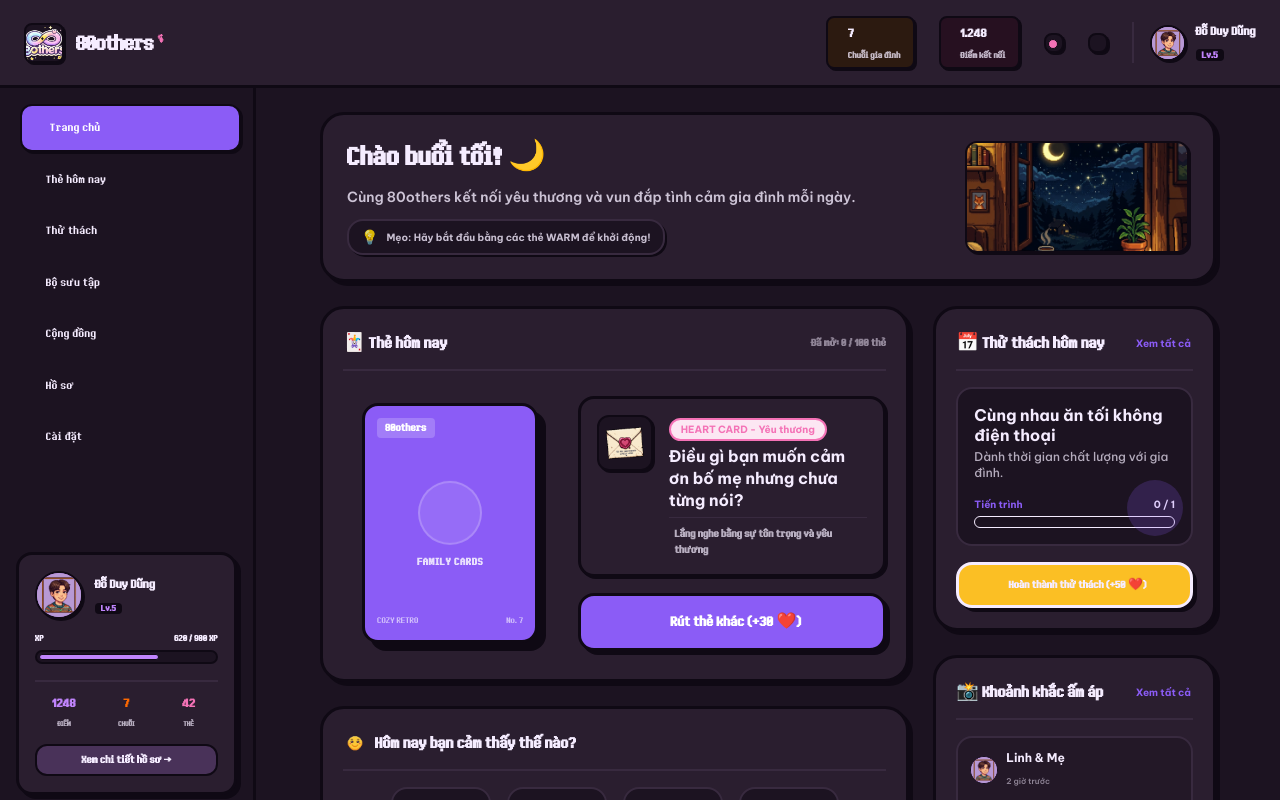
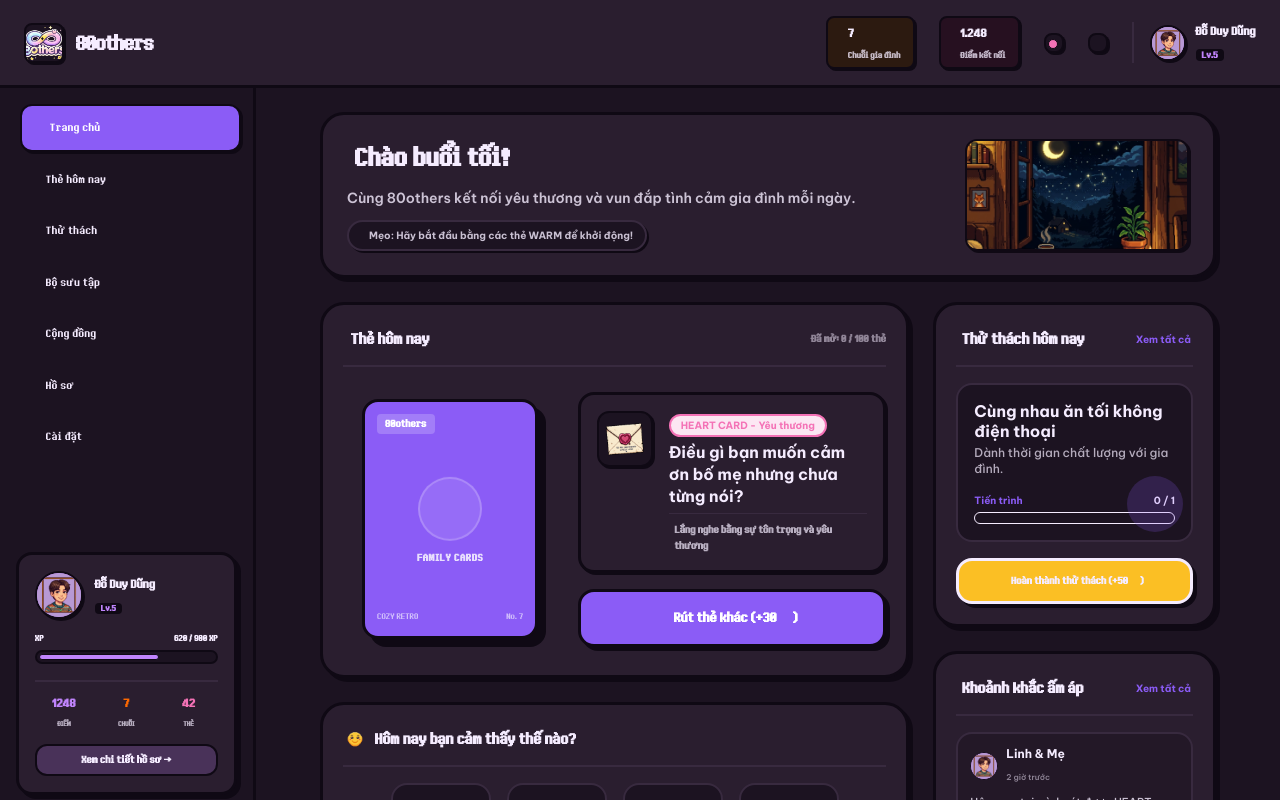
Before and after one commit to dungddhe182379/80others, a Next.js app: page / in a window 1280 px wide. Shown: the top 800 px of the page. Built offline with nearby package versions, Linux system fonts and the light colour scheme; a web font is replaced by a local one.

Commit message:
feat: implement Navigation component and core layout pages for dashboard, cards, challenges, community, and profile

```diff
--- a/src/app/cards/page.tsx
+++ b/src/app/cards/page.tsx
@@ -519,7 +519,7 @@ function CardsPageContent() {
                     className="py-3 px-4 bg-brand-pink text-white font-pixel font-bold rounded-2xl border-3 border-brand-outline shadow-pixel hover:shadow-pixel-hover hover:-translate-y-0.5 active:translate-y-0 transition-all text-xs flex items-center justify-center gap-1 cursor-pointer"
                   >
                     <i className="hn hn-check-circle-solid text-[14px]" />
-                    Hoàn thành (+30 ❤️)
+                    Hoàn thành (+30 <i className="hn hn-heart-solid text-[14px]" />)
                   </button>
                 )}
               </div>
--- a/src/app/challenges/page.tsx
+++ b/src/app/challenges/page.tsx
@@ -32,8 +32,8 @@ export default function ChallengesPage() {
       {/* 1. CHALLENGE HERO */}
       <section className="bg-brand-card border-3 border-brand-outline p-6 rounded-3xl shadow-pixel text-center space-y-3 relative overflow-hidden">
         {/* Background sparkles */}
-        <div className="absolute top-2 right-4 text-xl animate-bounce">✨</div>
-        <div className="absolute bottom-4 left-6 text-lg animate-bounce" style={{ animationDelay: '1s' }}>💖</div>
+        <i className="absolute top-2 right-4 hn hn-sparkles-solid text-brand-yellow text-xl animate-bounce" />
+        <i className="absolute bottom-4 left-6 hn hn-heart-solid text-brand-pink text-lg animate-bounce" style={{ animationDelay: '1s' }} />
 
         <div className="w-16 h-16 rounded-full border-3 border-brand-outline bg-brand-yellow flex items-center justify-center mx-auto shadow-pixel-sm">
           <i className="hn hn-trophy-solid text-2xl text-brand-text" />
@@ -94,7 +94,7 @@ export default function ChallengesPage() {
 
                   {/* Reward Badge */}
                   <span className="shrink-0 font-pixel text-[10px] font-bold text-brand-pink border-2 border-brand-pink bg-pink-50/50 px-2 py-0.5 rounded-lg flex items-center gap-1 select-none">
-                    ❤️ +{ch.points}
+                    <i className="hn hn-heart-solid text-[10px] text-brand-pink" /> +{ch.points}
                   </span>
                 </div>
 
--- a/src/app/page.tsx
+++ b/src/app/page.tsx
@@ -87,7 +87,8 @@ export default function HomePage() {
     completedCardIds
   } = useApp();
 
-  const [greeting, setGreeting] = useState("Chào buổi tối! 🌙");
+  const [greetingText, setGreetingText] = useState("Chào buổi tối!");
+  const [greetingIcon, setGreetingIcon] = useState("hn-moon-solid");
   const [currentCard, setCurrentCard] = useState(CARD_POOL[0]);
   const [isFlipped, setIsFlipped] = useState(false);
   const [drawCount, setDrawCount] = useState(0);
@@ -96,11 +97,14 @@ export default function HomePage() {
   useEffect(() => {
     const hours = new Date().getHours();
     if (hours >= 5 && hours < 12) {
-      setGreeting("Chào buổi sáng! ☀️");
+      setGreetingText("Chào buổi sáng!");
+      setGreetingIcon("hn-sun-solid");
     } else if (hours >= 12 && hours < 18) {
-      setGreeting("Chào buổi chiều! 🌤️");
+      setGreetingText("Chào buổi chiều!");
+      setGreetingIcon("hn-sun-solid");
     } else {
-      setGreeting("Chào buổi tối! 🌙");
+      setGreetingText("Chào buổi tối!");
+      setGreetingIcon("hn-moon-solid");
     }
   }, []);
 
@@ -165,14 +169,15 @@ export default function HomePage() {
       <section className="bg-brand-card border-3 border-brand-outline p-6 rounded-3xl shadow-pixel relative overflow-hidden flex flex-col md:flex-row items-center justify-between gap-6">
         <div className="space-y-3 flex-grow">
           <h2 className="font-pixel text-2xl md:text-3xl font-bold text-brand-text flex items-center gap-2">
-            {greeting}
+            <i className={`hn ${greetingIcon} text-brand-yellow text-[22px]`} />
+            {greetingText}
           </h2>
           <p className="text-brand-text/80 text-xs md:text-sm font-semibold">
             Cùng 80others kết nối yêu thương và vun đắp tình cảm gia đình mỗi ngày.
           </p>
           {/* Decorative elements */}
           <div className="flex items-center gap-2 bg-brand-bg border-2 border-brand-border px-3 py-1.5 rounded-2xl w-fit shadow-pixel-sm">
-            <span className="animate-pulse text-sm">💡</span>
+            <i className="hn hn-lightbulb-solid text-brand-yellow text-[14px] animate-pulse" />
             <span className="text-[10px] font-bold text-brand-text/80">Mẹo: Hãy bắt đầu bằng các thẻ WARM để khởi động!</span>
           </div>
         </div>
@@ -219,7 +224,8 @@ export default function HomePage() {
           <section className="bg-brand-card border-3 border-brand-outline p-5 rounded-3xl shadow-pixel">
             <div className="flex items-center justify-between mb-4 border-b-2 border-brand-border pb-3">
               <h3 className="font-pixel text-lg font-bold flex items-center gap-2">
-                🃏 Thẻ hôm nay
+                <i className="hn hn-shapes-solid text-brand-purple text-[18px]" />
+                Thẻ hôm nay
               </h3>
               <span className="text-xs font-semibold text-brand-text/50 font-pixel">
                 Đã mở: {completedCardIds.length} / 100 thẻ
@@ -293,7 +299,7 @@ export default function HomePage() {
                   className="w-full py-3.5 px-6 bg-brand-purple text-white font-pixel font-bold rounded-2xl border-3 border-brand-outline shadow-pixel hover:shadow-pixel-hover hover:-translate-y-0.5 active:translate-y-0 transition-all flex items-center justify-center gap-2 text-sm sm:text-base cursor-pointer"
                 >
                   <i className={`hn hn-refresh text-[18px] ${isFlipped ? "animate-spin" : ""}`} />
-                  Rút thẻ khác (+30 ❤️)
+                  Rút thẻ khác (+30 <i className="hn hn-heart-solid text-[14px] text-brand-pink" />)
                 </button>
               </div>
             </div>
@@ -369,7 +375,8 @@ export default function HomePage() {
               <div>
                 <div className="flex items-center justify-between mb-4 border-b-2 border-brand-border pb-3">
                   <h3 className="font-pixel text-lg font-bold flex items-center gap-1.5">
-                    📅 Thử thách hôm nay
+                    <i className="hn hn-calender-solid text-brand-yellow text-[18px]" />
+                    Thử thách hôm nay
                   </h3>
                   <Link href="/challenges" className="text-[10px] font-bold text-brand-purple hover:underline flex items-center">
                     Xem tất cả <i className="hn hn-angle-right-solid text-[10px] ml-0.5" />
@@ -408,7 +415,7 @@ export default function HomePage() {
               {todayChallenge.completed ? (
                 <div className="challenge-done w-full py-2.5 font-bold border-2 rounded-2xl flex items-center justify-center gap-1.5 text-xs">
                   <i className="hn hn-check-circle-solid text-[16px]" />
-                  Đã hoàn thành! (+{todayChallenge.points} ❤️)
+                  Đã hoàn thành! (+{todayChallenge.points} <i className="hn hn-heart-solid text-[14px]" />)
                 </div>
               ) : (
                 <button
@@ -416,7 +423,7 @@ export default function HomePage() {
                   className="w-full py-3 bg-brand-yellow text-brand-text font-pixel font-bold rounded-2xl border-3 border-brand-text shadow-pixel hover:shadow-pixel-hover hover:-translate-y-0.5 active:translate-y-0 transition-all text-xs flex items-center justify-center gap-1.5 cursor-pointer"
                 >
                   <i className="hn hn-check-circle-solid text-[16px]" />
-                  Hoàn thành thử thách (+{todayChallenge.points} ❤️)
+                  Hoàn thành thử thách (+{todayChallenge.points} <i className="hn hn-heart-solid text-[14px]" />)
                 </button>
               )}
             </section>
@@ -426,7 +433,8 @@ export default function HomePage() {
           <section className="bg-brand-card border-3 border-brand-outline p-5 rounded-3xl shadow-pixel">
             <div className="flex items-center justify-between mb-4 border-b-2 border-brand-border pb-3">
               <h3 className="font-pixel text-lg font-bold flex items-center gap-1.5">
-                📸 Khoảnh khắc ấm áp
+                <i className="hn hn-retro-camera-solid text-brand-purple-light text-[18px]" />
+                Khoảnh khắc ấm áp
               </h3>
               <Link href="/community" className="text-[10px] font-bold text-brand-purple hover:underline flex items-center">
                 Xem tất cả <i className="hn hn-angle-right-solid text-[10px] ml-0.5" />
--- a/src/components/Navigation.tsx
+++ b/src/components/Navigation.tsx
@@ -81,7 +81,7 @@ const NavigationContent: React.FC<{ children: React.ReactNode }> = ({ children }
             />
           </div>
           <span className="font-pixel text-2xl font-bold tracking-tight text-brand-text flex items-center gap-1">
-            80others<span className="text-brand-pink text-xs animate-bounce">✨</span>
+            80others<i className="hn hn-sparkles-solid text-brand-pink text-xs animate-bounce" />
           </span>
         </Link>
 
@@ -318,7 +318,9 @@ const NavigationContent: React.FC<{ children: React.ReactNode }> = ({ children }
               {/* Mobile Drawer Footer */}
               <div className="border-t-2 border-brand-border pt-4 text-center">
                 <span className="font-pixel text-[11px] text-brand-text block">80others</span>
-                <span className="text-[9px] text-brand-text/60 font-pixel block">Kết nối gia đình, vun đắp yêu thương ❤️</span>
+                <span className="text-[9px] text-brand-text/60 font-pixel block flex items-center justify-center gap-1">
+                  Kết nối gia đình, vun đắp yêu thương <i className="hn hn-heart-solid text-brand-pink text-[9px]" />
+                </span>
                 <span className="text-[8px] text-brand-text/40 font-mono block mt-2">Phiên bản 1.0.0</span>
               </div>
             </div>
```
Also changed, not shown: src/app/community/page.tsx (+6 -4 lines), src/app/profile/page.tsx (+12 -7 lines).
